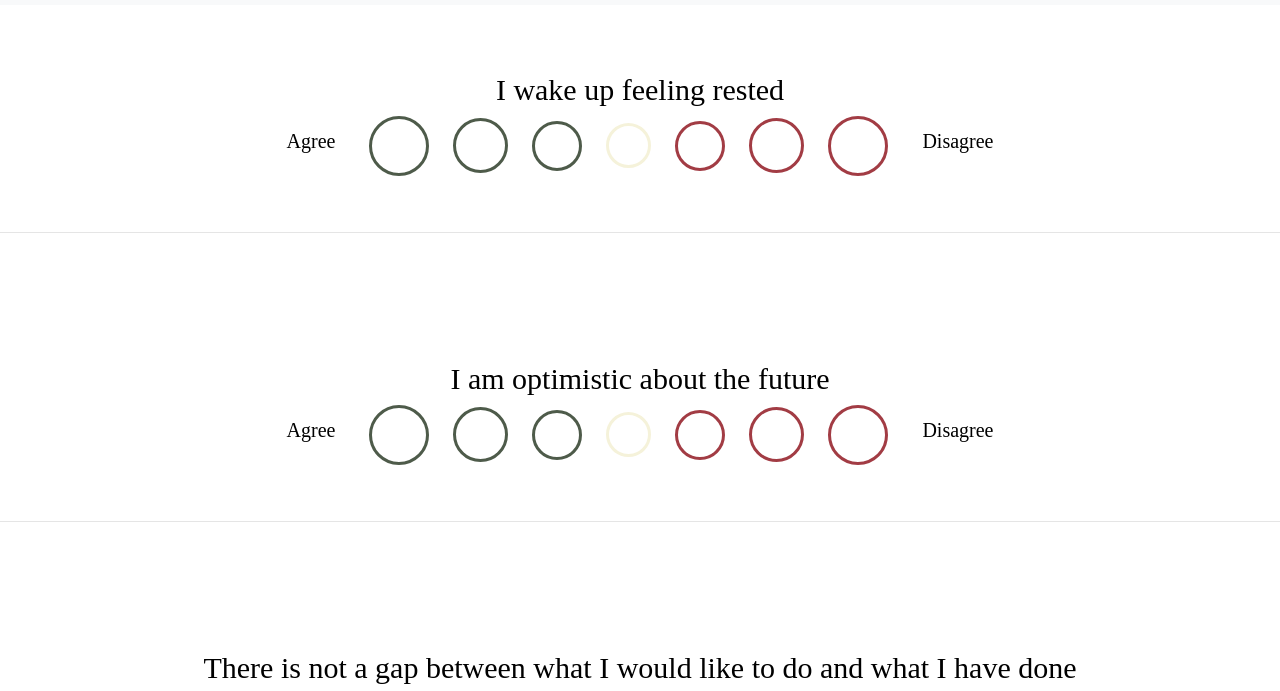
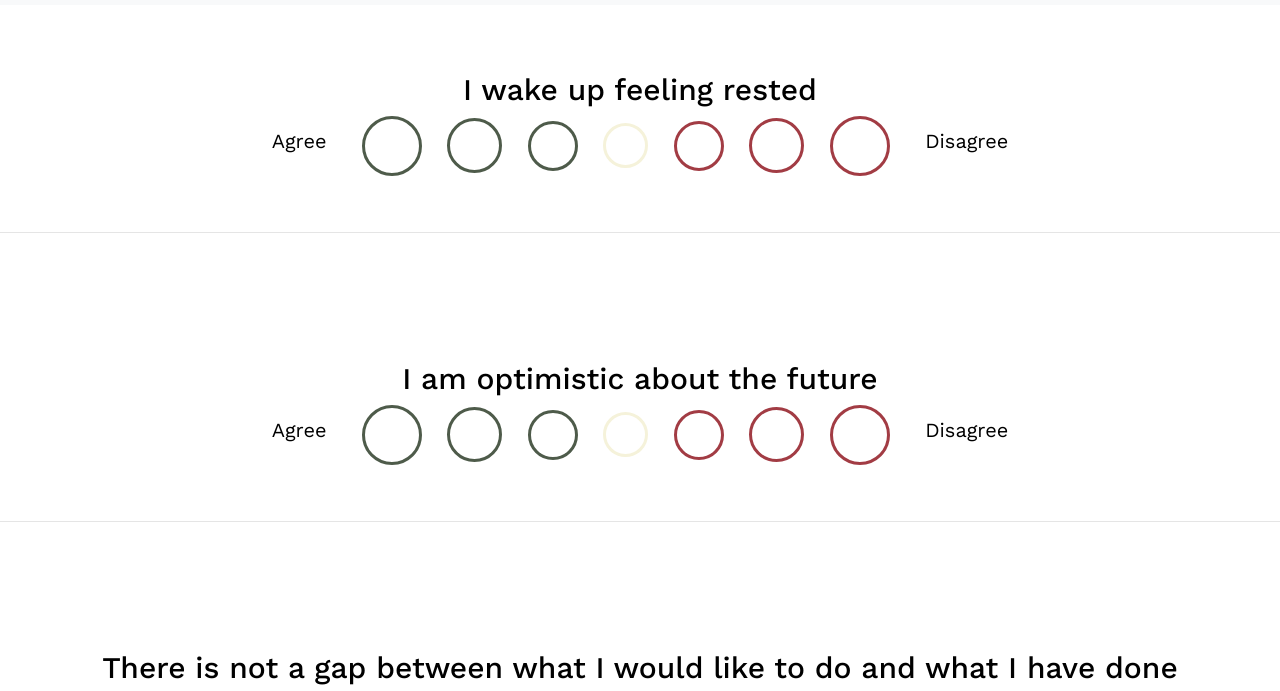
Before and after one commit to willie3838/uplift, a plain HTML site: page StarterHacks/quiz2.html in a window 1280 px wide. Shown: the part 56-747 px from the top of the page. Drawn offline with nearby package versions, Linux system fonts and the light colour scheme.

Commit message:
Add files via upload

```diff
--- a/StarterHacks/css/quiz1style.css
+++ b/StarterHacks/css/quiz1style.css
@@ -3,7 +3,7 @@ html, body {
     padding: 0;
     width: 100%;
     height: 100%;
-    font-family: Apercu;
+    font-family: 'Work Sans', sans-serif;
 }
 
 
--- a/StarterHacks/css/quiz2style.css
+++ b/StarterHacks/css/quiz2style.css
@@ -3,7 +3,7 @@ html, body {
     padding: 0;
     width: 100%;
     height: 100%;
-    font-family: Apercu;
+    font-family: 'Work Sans', sans-serif;
 }
 
 section{
--- a/StarterHacks/css/resultsstyle.css
+++ b/StarterHacks/css/resultsstyle.css
@@ -5,7 +5,7 @@
   }
 
   body {
-    font-family: avenir;
+    font-family: 'Work Sans', sans-serif;
   }
 
   .content {
--- a/StarterHacks/js/backend.js
+++ b/StarterHacks/js/backend.js
@@ -85,7 +85,7 @@ function circleFilling(circle)
 
 function loadMood()
 {
-   document.getElementsByTagName("h1")[0].innerHTML = sessionStorage.getItem("firstname") +"'s " + "summary";
+   document.getElementsByTagName("h1")[0].innerHTML = sessionStorage.getItem("firstname") +"'s " + "Summary";
    if(parseInt(sessionStorage.getItem("sentiment_value")) >= 16)
    {
     document.getElementById("mood-graphic").src = "img/sun-positive.svg";
--- a/StarterHacks/quiz2.html
+++ b/StarterHacks/quiz2.html
@@ -7,6 +7,8 @@
         <link rel="stylesheet" href="https://stackpath.bootstrapcdn.com/bootstrap/4.4.1/css/bootstrap.min.css" integrity="sha384-Vkoo8x4CGsO3+Hhxv8T/Q5PaXtkKtu6ug5TOeNV6gBiFeWPGFN9MuhOf23Q9Ifjh" crossorigin="anonymous">
          <!-- Linking external css file -->
         <link rel="stylesheet" href="css/quiz2style.css">
+        <!-- Linking external css file -->
+        <link href="https://fonts.googleapis.com/css?family=Work+Sans:400,500,600,700&display=swap" rel="stylesheet">
         <script src = "js/backend.js"></script>
 
 
```
Also changed, not shown: StarterHacks/quiz1.html (+2 -1 lines), StarterHacks/results.html (+2 -0 lines).
